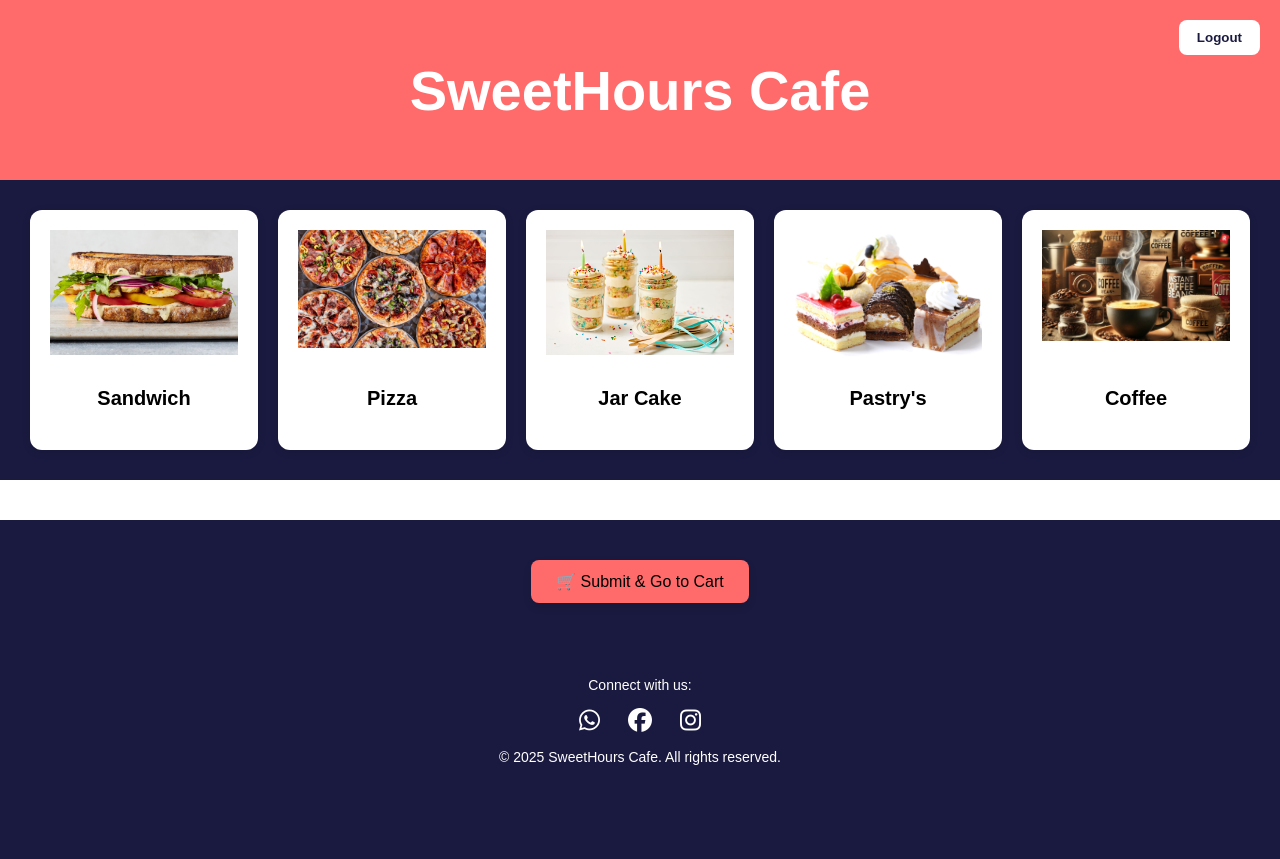
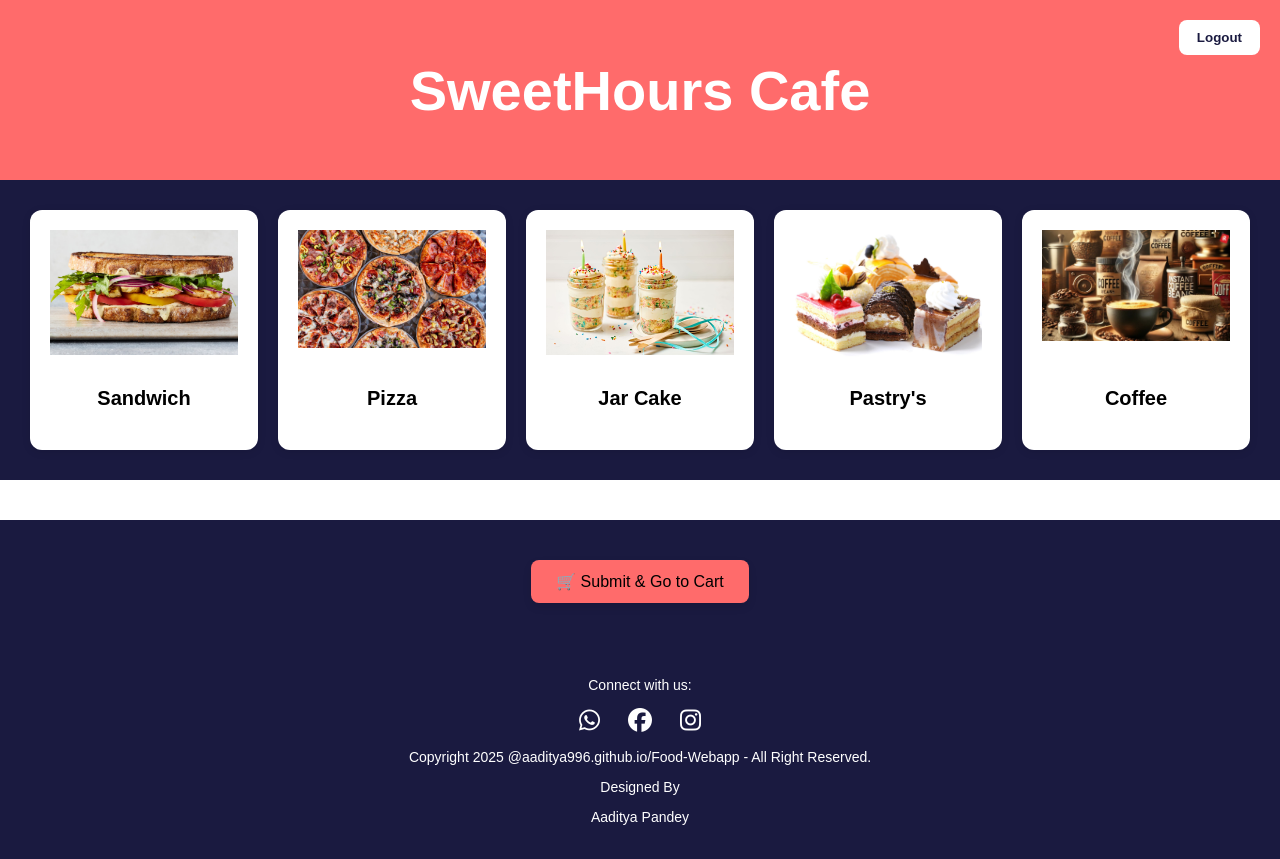
Before and after one commit to aaditya996/Food-Webapp, a plain HTML site: page menu.html in a window 1280 px wide. Before the commit the page ends 800 px from the top, so only its background shows below. Drawn offline with Linux system fonts and the light colour scheme.

Commit message:
Update menu.html

```diff
--- a/menu.html
+++ b/menu.html
@@ -268,7 +268,9 @@
       <a href="https://facebook.com/yourpage" target="_blank"><i class="fab fa-facebook"></i></a>
       <a href="https://instagram.com/yourusername" target="_blank"><i class="fab fa-instagram"></i></a>
     </div>
-    <p>&copy; 2025 SweetHours Cafe. All rights reserved.</p>
+     <p>Copyright 2025 @aaditya996.github.io/Food-Webapp - All Right Reserved.</p>
+        <p> Designed By </p>
+        <p> Aaditya Pandey </p>
   </footer>
 
   <script>
```
